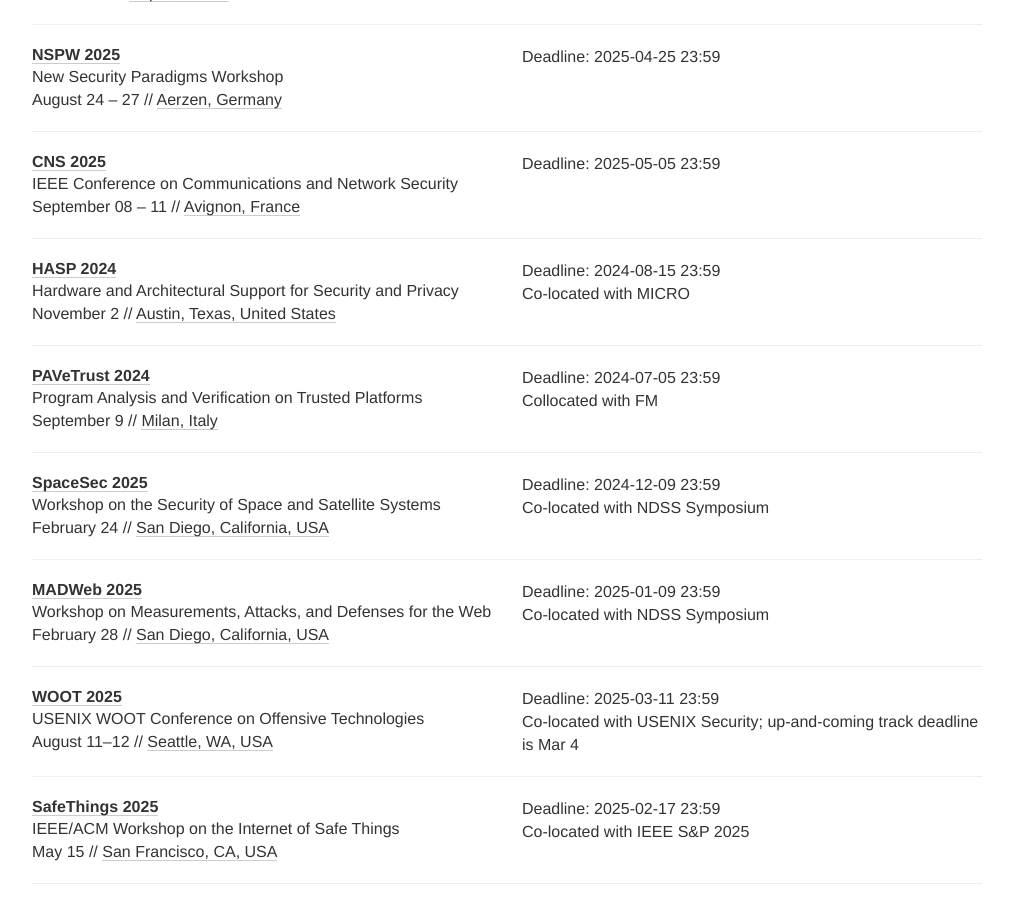
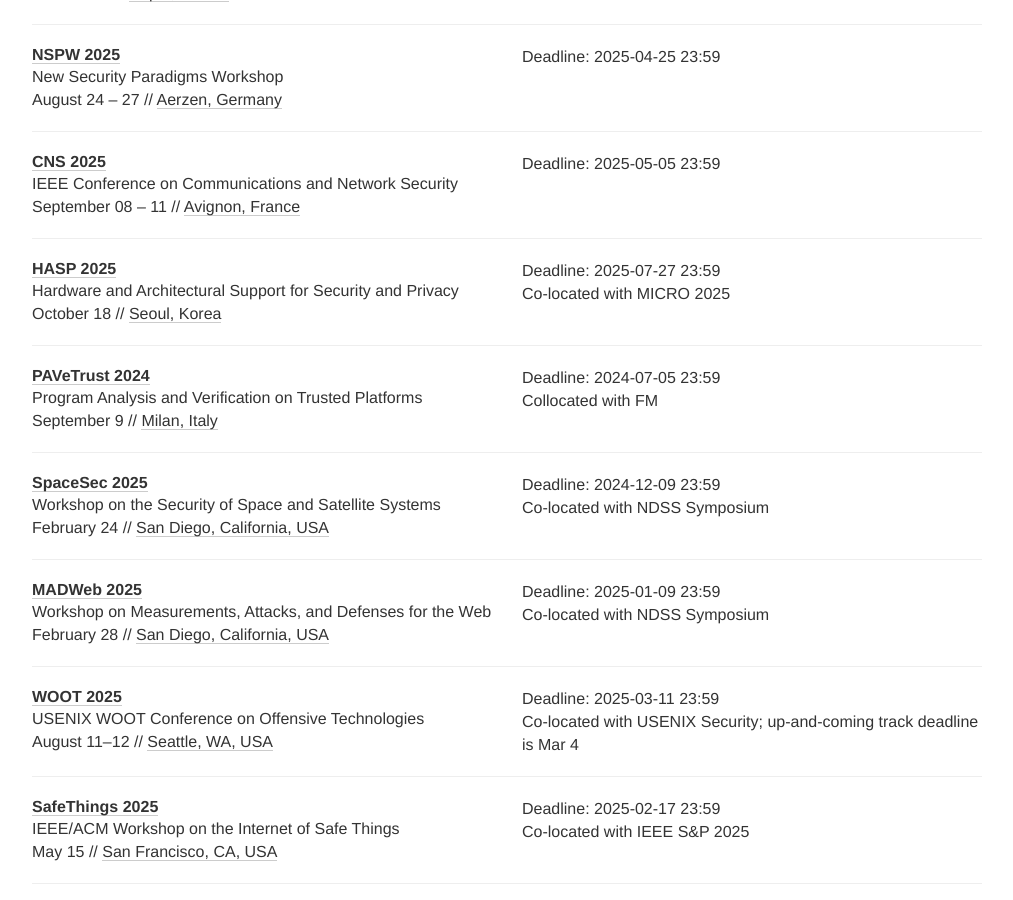
Before and after one commit to sec-deadlines/sec-deadlines.github.io, a Jekyll site: the page built from index.html, in a window 1280 px wide and 900 px high, scrolled down 13717 px. Shown: the whole window, without its empty margins (133-1146 px from the left). Built offline with Jekyll 4.4.1, drawn with Linux system fonts in a browser that asks for light colours; nearby versions of some CDN libraries; comment, search, counter and statistics services are not loaded; some of the changed text lies outside the part shown.

Commit message:
Merge into prior year

```diff
--- a/_data/conferences.yml
+++ b/_data/conferences.yml
@@ -912,13 +912,12 @@
 
 - name: HASP
   description: Hardware and Architectural Support for Security and Privacy
-  year: 2024
-  link: https://haspworkshop.org/2024/
-  comment: Co-located with MICRO
-  deadline: ["2024-08-15 23:59"]
-  date: November 2
-  timezone: Etc/UTC
-  place: Austin, Texas, United States
+  year: 2025
+  link: https://haspworkshop.org/2025/index.html
+  deadline: ["2025-07-27 23:59"]
+  comment: Co-located with MICRO 2025
+  date: October 18
+  place: Seoul, Korea
   tags: [SEC, PRIV, SHOP]
 
 - name: PAVeTrust
@@ -1386,13 +1385,3 @@
   date: October 13
   place: Taipei, Taiwan
   tags: [SEC, SHOP]
-
-- name: HASP
-  description: Hardware and Architectural Support for Security and Privacy
-  year: 2025
-  link: https://haspworkshop.org/2025/index.html
-  deadline: ["2025-07-27 23:59"]
-  comment: Co-located with MICRO 2025
-  date: October 18
-  place: Seoul, Korea
-  tags: [SEC, SHOP]
```
